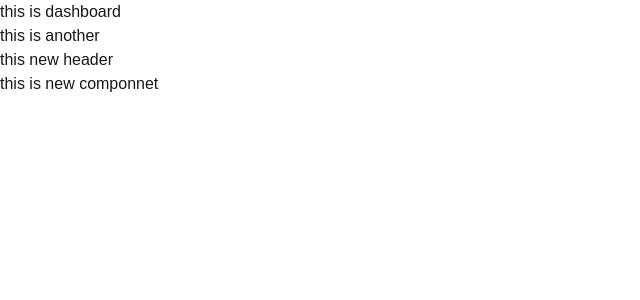
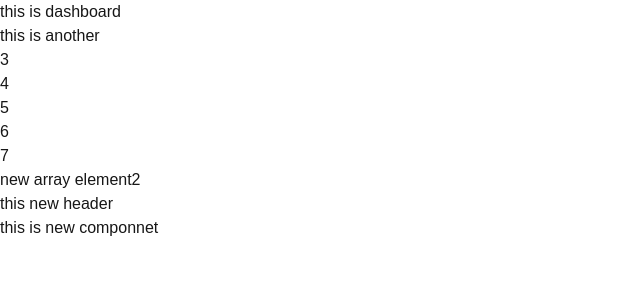
Before and after one commit to mohanagowthami/hypersonic-classes, a Next.js app: page /dashboard in a window 1280 px wide. Shown: the top 300 px of the page, without its empty margins (0-640 px from the left). Built offline with nearby package versions, Linux system fonts and the light colour scheme.

Commit message:
map function

```diff
--- a/src/app/dashboard/page.tsx
+++ b/src/app/dashboard/page.jsx
@@ -1,10 +1,18 @@
 import X, { Y } from "../components/NewHeader"
 
 const Dashboard=()=>{
+
+
+    const list=[1,2,3,4,5,"new array element"]
     return <div>
 
     <p> this is dashboard</p>
     <p>this is another </p>
+
+    { list.map((ele, index)=>{
+        return <p >{ele+2}</p>
+
+    })}
     <X/>
    <Y/>
     </div>
--- a/tsconfig.json
+++ b/tsconfig.json
@@ -22,6 +22,6 @@
       "@/*": ["./src/*"]
     }
   },
-  "include": ["next-env.d.ts", "**/*.ts", "**/*.tsx", ".next/types/**/*.ts", "src/app/components/NewHeader.jsx", "src/app/components/26-1-2025-hooks/UsingHooksComponent.jsx", "src/app/components/26-1-2025-hooks/UsingHooksComponent.jsx"],
+  "include": ["next-env.d.ts", "**/*.ts", "**/*.tsx", ".next/types/**/*.ts", "src/app/components/NewHeader.jsx", "src/app/components/26-1-2025-hooks/UsingHooksComponent.jsx", "src/app/components/26-1-2025-hooks/UsingHooksComponent.jsx", "src/app/dashboard/page.jsx"],
   "exclude": ["node_modules"]
 }
```
